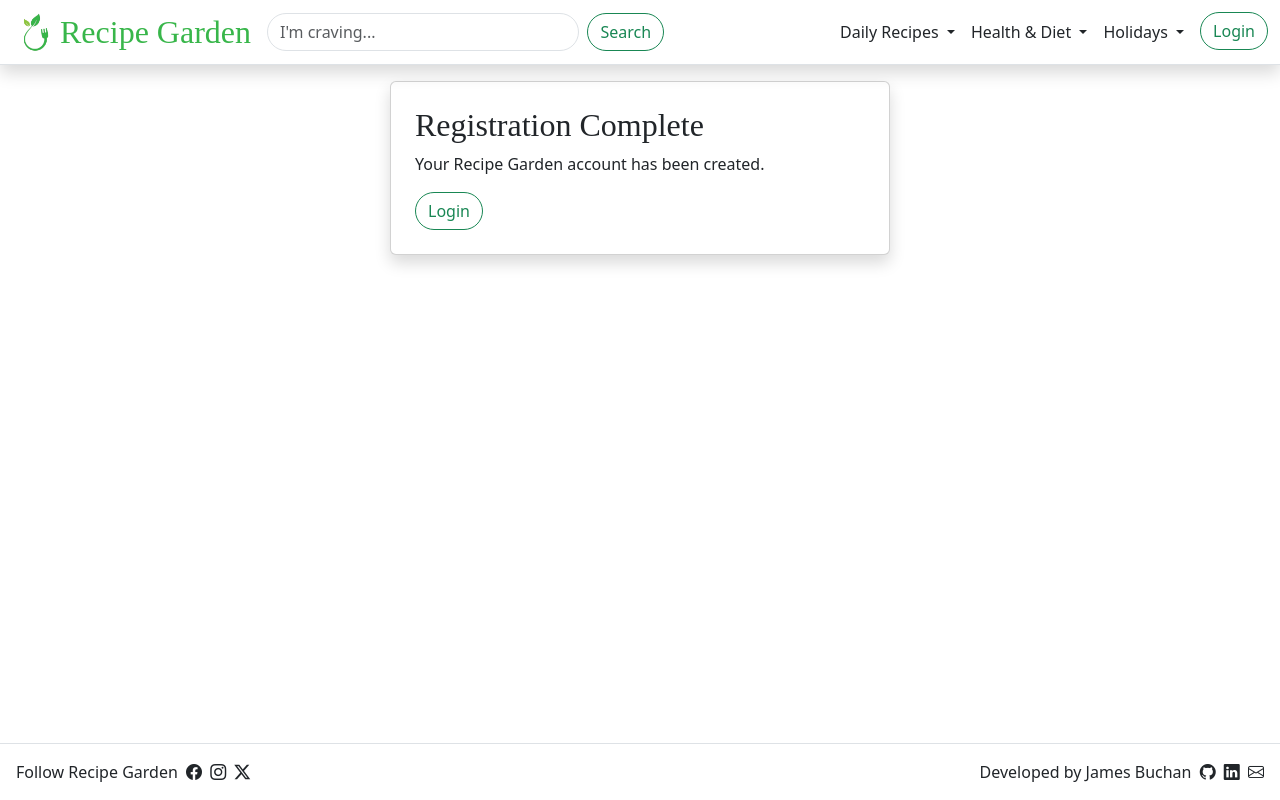
After one commit to JamesB62/RecipeGarden, a Django app: page /accounts/register_complete/ in a window 1280 px wide. The commit adds this page. Run offline with Django 5.2, Linux system fonts and the light colour scheme; some libraries are stand-ins or nearby versions; some web fonts are replaced.

Commit message:
Added cancel button to create recipe form. Added registration complete page

```diff
--- a/recipeproject/recipeapp/static/styles.css
+++ b/recipeproject/recipeapp/static/styles.css
@@ -1,3 +1,8 @@
+body, nav, .card {
+    /* background-color: rgb(255, 253, 250) !important; */
+    background-color: white !important;
+}
+
 .gradient-divider {
     height: 1px;
     border: none;
--- /dev/null
+++ b/recipeproject/recipeapp/templates/accounts/register_complete.html
@@ -0,0 +1,23 @@
+{% extends "base.html" %}
+{% load static %}
+{% block title %}Register{% endblock %}
+{% block content %}
+
+<!-- Page Content Block -->
+<div class="w-100">
+
+    <!-- Password Reset Block -->
+    <div class="d-flex flex-column align-items-center mx-4">
+
+        <!-- Password Reset Card -->
+        <div class="card shadow p-4 w-100" style="max-width: 500px;">
+            <h2 class="fancy-subtitle mb-2">Registration Complete</h2>
+            <p class="mb-0">Your Recipe Garden account has been created.</p>
+            <div class="mt-3">
+                <a class="btn btn-outline-success rounded-pill" href="{% url 'login' %}">Login</a>
+            </div>
+        </div>
+    </div>
+</div>
+
+{% endblock %}
--- a/recipeproject/recipeapp/templates/base.html
+++ b/recipeproject/recipeapp/templates/base.html
@@ -22,7 +22,7 @@
     <body class="d-flex flex-column min-vh-100">
 
         <!-- Navigation Bar -->
-        <nav class="navbar navbar-light bg-light navbar-expand-xl border-bottom shadow sticky-top">
+        <nav class="navbar navbar-light navbar-expand-xl border-bottom shadow sticky-top">
             <div class="container-fluid">
 
                 <!-- Mobile Toggle -->
--- a/recipeproject/recipeapp/urls.py
+++ b/recipeproject/recipeapp/urls.py
@@ -10,6 +10,7 @@ urlpatterns = [
     path('accounts/login/', views.login_view, name='login'),
     path('logout/', views.logout_view, name='logout'),
     path('accounts/register/', views.register_view, name='register'),
+    path('accounts/register_complete/', views.register_complete_view, name='register_complete'),
 
     # Password Reset
     path('accounts/password_reset/', auth_views.PasswordResetView.as_view(template_name="accounts/password_reset.html"), name='password_reset'),
--- a/recipeproject/recipeapp/views.py
+++ b/recipeproject/recipeapp/views.py
@@ -30,10 +30,14 @@ def register_view(request):
         form = CustomUserCreationForm(request.POST)
         if form.is_valid():
             form.save()
-            return redirect('login')
+            return redirect('register_complete')
     else:
         form = CustomUserCreationForm()
     return render(request, "accounts/register.html", {"form": form})
+
+# Register Complete View
+def register_complete_view(request):
+    return render(request, "accounts/register_complete.html")
 
 # Login View
 def login_view(request):
```
Also changed, not shown: recipeproject/recipeapp/templates/recipes/create_recipe.html (+5 -2 lines).
